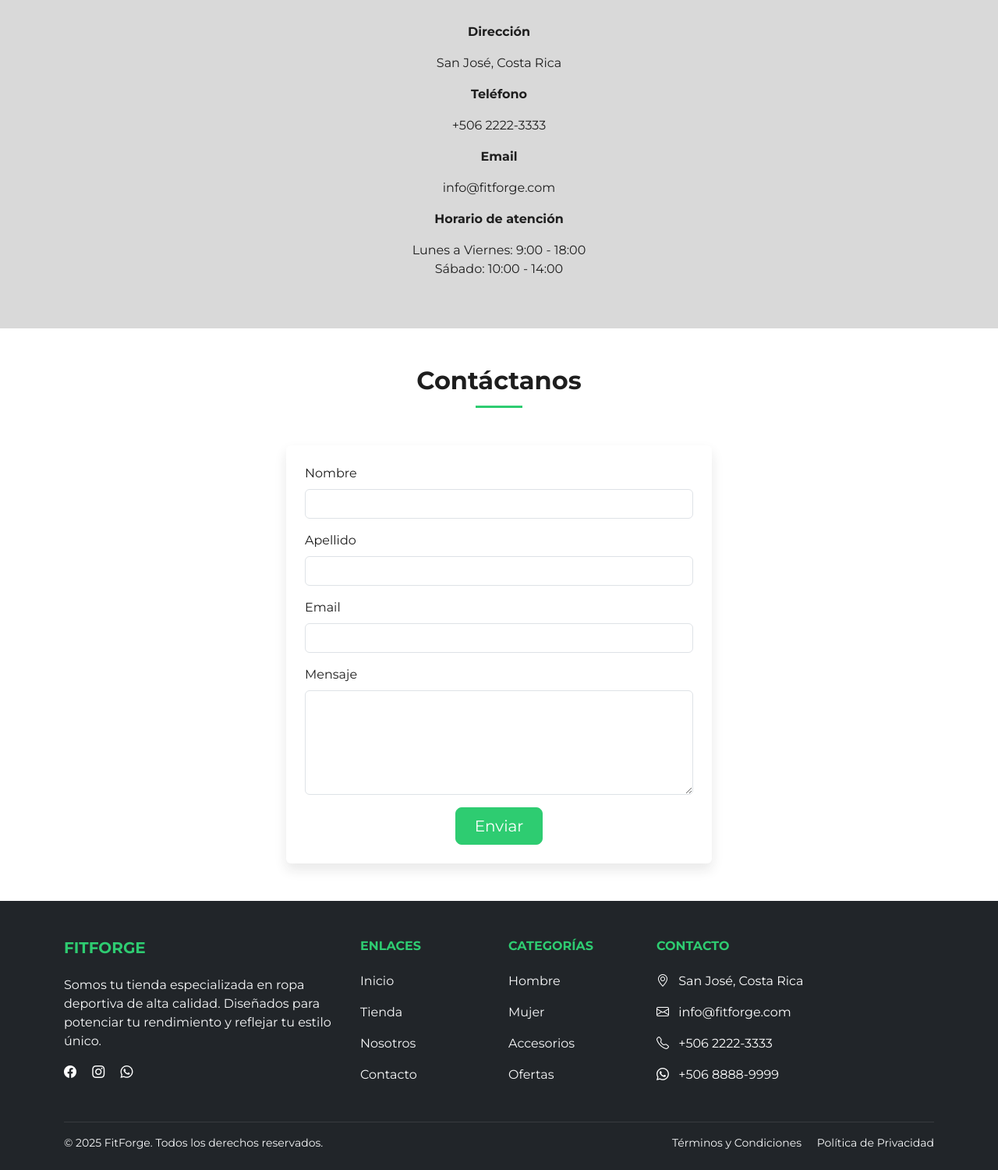
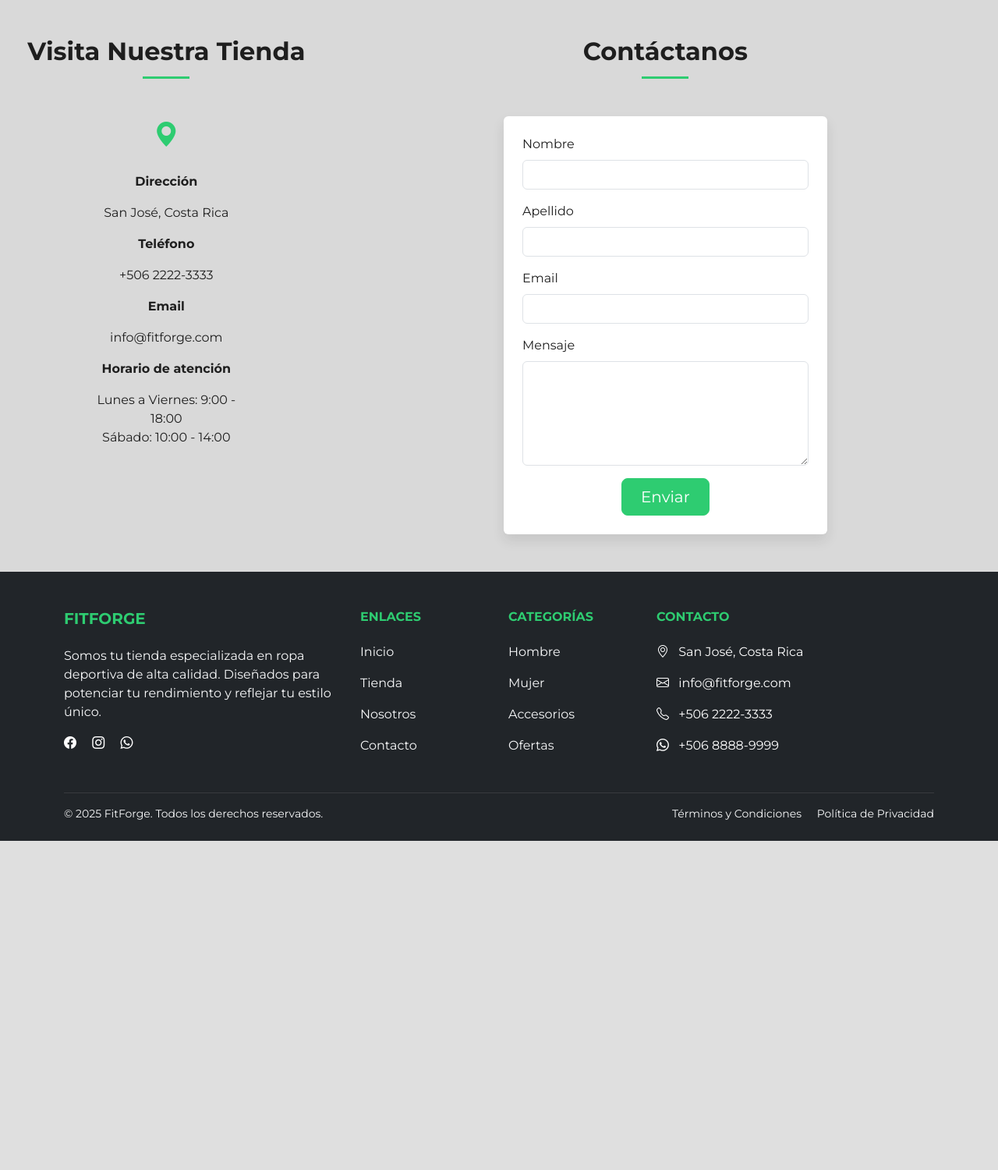
Before and after one commit to RamzaF/PF-Fitforge, a Spring Boot app: page /contacto in a window 1280 px wide. Shown: the part 615-2115 px from the top of the page at 78% size. After the commit the page ends 1693 px from the top, so only its background shows below. Run offline with Spring Boot 4, Linux system fonts and the light colour scheme; the visitor is signed in with stand-in values (Sample User, id 1); some of the project's set-up classes (security, data sources, template engines, error pages and the like) are left out, and stand-ins take their place; some libraries are stand-ins or nearby versions.

Commit message:
Correccion en contactos.html

```diff
--- a/InitializrSpringbootProject/src/main/resources/templates/contacto/contacto.html
+++ b/InitializrSpringbootProject/src/main/resources/templates/contacto/contacto.html
@@ -2,20 +2,22 @@
 <html xmlns="http://www.w3.org/1999/xhtml"
       xmlns:th="http://www.thymeleaf.org">
     <head th:replace="~{layout/plantilla :: head}">
-        <title>Prueba</title>
+        <title>Contacto - FitForge</title>
     </head>
     <body>
+        <!-- Header -->
         <header th:replace="~{layout/plantilla :: header}"/>
-        <section>
-           <!-- Imagen de fondo con overlay para mejor contraste -->
-            <div class="position-absolute top-0 start-0 w-100 h-50 hero-bg">
-                <div class="overlay-dark"></div>
-                <img src="https://images.unsplash.com/photo-1517836357463-d25dfeac3438?ixlib=rb-4.0.3&auto=format&fit=crop&w=1770&q=80"
-                     alt="Background" class="w-100 h-100 object-fit-cover">
+
+        <!-- Hero Section -->
+        <section class="position-relative hero-section">
+            <!-- Imagen de fondo con overlay para mejor contraste -->
+            <div class="hero-bg position-absolute top-0 start-0 w-100" style="min-height: 50vh;">
+                <div class="overlay-dark position-absolute top-0 start-0 w-100 h-100"></div>
+                <img th:src="@{/uploads/Banner.PNG}" alt="Background" class="w-100 h-100 object-fit-cover position-absolute top-0 start-0">
             </div>
-            <!-- Hero con animación y colores de marca  -->
-            <div class="position-relative hero-content d-flex align-items-center justify-content-center w-100">
-                <div class="container text-center text-white py-hero">
+            <!-- Hero con animación y colores de marca -->
+            <div class="position-relative hero-content d-flex align-items-center justify-content-center w-100" style="min-height: 50vh;">
+                <div class="container text-center text-white py-5">
                     <div class="row justify-content-center">
                         <div class="col-12 col-md-10 col-lg-8">
                             <h1 class="display-2 fw-bold mb-3 fade-in">FITFORGE</h1>
@@ -24,8 +26,25 @@
                     </div>
                 </div>
             </div>
-            <div th:replace="~{contacto/fragmentos :: contacto}"/>
         </section>
+
+        <!-- Sección de contacto y formulario alineados horizontalmente -->
+        <section class="py-5" style="background-color: #D9D9D9; min-height: 100%;">
+            <div class="container-fluid p-0" >
+                <div class="row g-0">
+                    <!-- Fragmento contacto (40% del ancho) con fondo gris -->
+                    <div class="col-md-5 col-lg-4" >
+                        <div th:replace="~{contacto/fragmentos :: contacto}"></div>
+                    </div>
+                    <!-- Fragmento contacto-formulario (60% del ancho) -->
+                    <div class="col-md-7 col-lg-8">
+                        <div th:replace="~{contacto/fragmentos :: contacto-formulario}"></div>
+                    </div>
+                </div>
+            </div>
+        </section>
+
+        <!-- Footer -->
         <footer th:replace="~{layout/plantilla :: footer}"/>
     </body>
 </html>
--- a/InitializrSpringbootProject/src/main/resources/templates/contacto/fragmentos.html
+++ b/InitializrSpringbootProject/src/main/resources/templates/contacto/fragmentos.html
@@ -4,12 +4,10 @@
       xmlns:sec="http://www.thymeleaf.org/thymeleaf-extras-springsecurity6">
     <head th:replace="~{layout/plantilla :: head}">
         <title>Fitforge</title>
-        <link rel="stylesheet" href="estilos.css">
     </head>
     <body>
+        <!-- Fragmento para la sección "Visita Nuestra Tienda" -->
         <div th:fragment="contacto">
-            <section class="py-5" style="background-color: #D9D9D9;">
-                <div class="container">
             <h2 class="text-center mb-5 fw-bold section-title">Visita Nuestra Tienda</h2>
             <div class="row justify-content-center">
                 <div class="col-md-6 text-center">
@@ -33,10 +31,9 @@
                 </div>
             </div>
         </div>
-            </section>
 
-            <section class="py-5">
-                <div class="container">
+        <!-- Fragmento para la sección "Contáctanos" -->
+        <div th:fragment="contacto-formulario">
             <h2 class="text-center mb-5 fw-bold section-title">Contáctanos</h2>
             <div class="row justify-content-center">
                 <div class="col-md-8 col-lg-6">
@@ -44,45 +41,32 @@
                         ¡Mensaje enviado con éxito!
                     </div>
                     <form th:action="@{/contacto/enviar}" method="post" th:object="${contacto}" class="shadow p-4 rounded" style="background-color: #FFFFFF;">
-                                <!-- Campo Nombre -->
                         <div class="mb-3">
                             <label for="nombre" class="form-label">Nombre</label>
                             <input type="text" class="form-control" id="nombre" th:field="*{nombre}" required>
                             <span th:if="${#fields.hasErrors('nombre')}" th:errors="*{nombre}" class="text-danger"></span>
                         </div>
-
-                                <!-- Campo Apellido -->
                         <div class="mb-3">
                             <label for="apellido" class="form-label">Apellido</label>
                             <input type="text" class="form-control" id="apellido" th:field="*{apellido}" required>
                             <span th:if="${#fields.hasErrors('apellido')}" th:errors="*{apellido}" class="text-danger"></span>
                         </div>
-
-                                <!-- Campo Email -->
                         <div class="mb-3">
                             <label for="correo" class="form-label">Email</label>
                             <input type="email" class="form-control" id="correo" th:field="*{correo}" required>
                             <span th:if="${#fields.hasErrors('correo')}" th:errors="*{correo}" class="text-danger"></span>
                         </div>
-
-                                <!-- Campo Mensaje -->
                         <div class="mb-3">
                             <label for="mensaje" class="form-label">Mensaje</label>
                             <textarea class="form-control" id="mensaje" th:field="*{mensaje}" rows="5" required></textarea>
                             <span th:if="${#fields.hasErrors('mensaje')}" th:errors="*{mensaje}" class="text-danger"></span>
                         </div>
-
-                                <!-- Botón Enviar -->
                         <div class="text-center">
                             <button type="submit" class="btn btn-primary btn-lg px-4">Enviar</button>
                         </div>
-
                     </form>
                 </div>
             </div>
         </div>
-            </section>
-        </div>
-
     </body>
 </html>
```
Also changed, not shown: InitializrSpringbootProject/src/main/resources/static/css/estilos.css (+67 -25 lines), 1 other file. Lines whose indentation alone changed are shown as unchanged.
